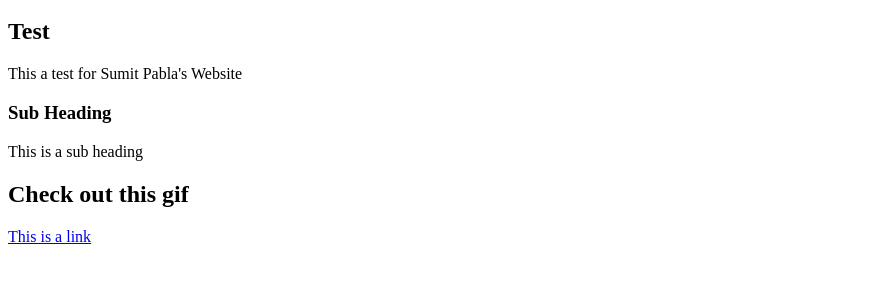
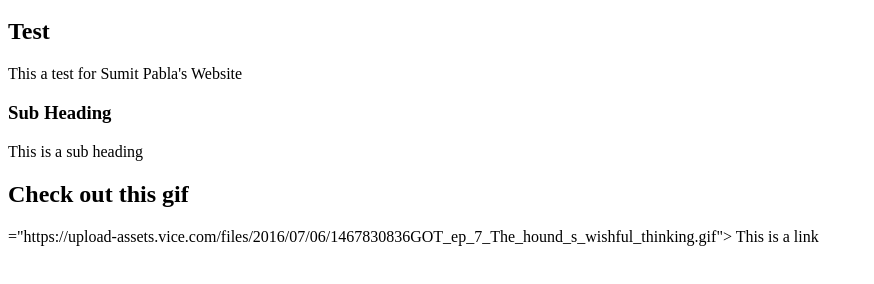
Before and after one commit to SumitPabla/SumitPabla.github.io, a plain HTML site: page index.html in a window 1280 px wide. Shown: the part 48-332 px from the top of the page, without its empty margins (0-874 px from the left). Drawn offline with Linux system fonts and the light colour scheme.

Commit message:
Update index.html

```diff
--- a/index.html
+++ b/index.html
@@ -11,7 +11,7 @@
     </div>
     <div>
         <h2> Check out this gif </h2>
-        <a href ="https://upload-assets.vice.com/files/2016/07/06/1467830836GOT_ep_7_The_hound_s_wishful_thinking.gif"> This is a link </a>
+        <a> ="https://upload-assets.vice.com/files/2016/07/06/1467830836GOT_ep_7_The_hound_s_wishful_thinking.gif"> This is a link </a>
     </div>
 
 
```
